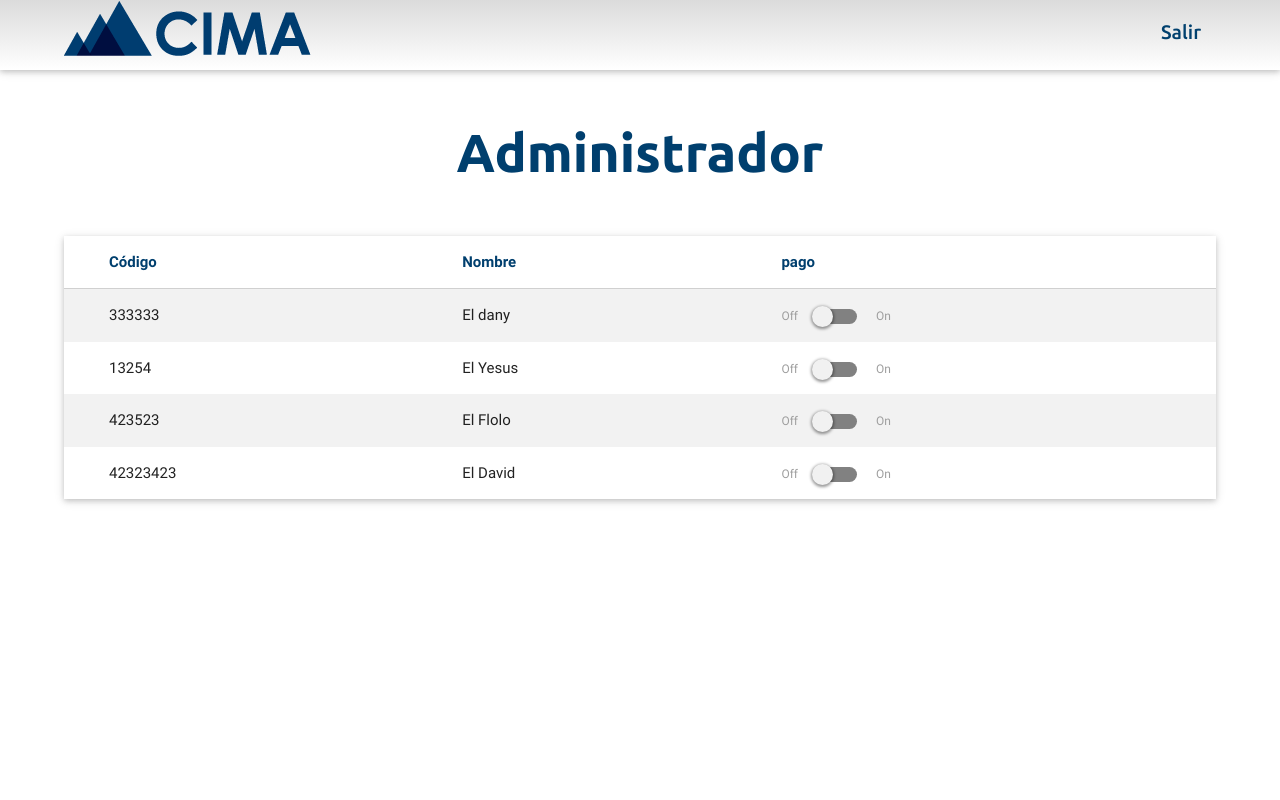
After one commit to Danysaurio/cima, a PHP site: page /admin.html in a window 1280 px wide. The commit adds this page. Run offline with PHP 8.4, Linux system fonts and the light colour scheme.

Commit message:
administrador

```diff
--- /dev/null
+++ b/admin.html
@@ -0,0 +1,109 @@
+<!DOCTYPE html>
+<html lang="es">
+
+<head>
+	<meta charset="utf-8">
+	<meta http-equiv="Content-Type" content="text/html; charset=UTF-8" />
+	<meta name="viewport" content="width=device-width, initial-scale=1, maximum-scale=1.0, user-scalable=no" />
+	<title>Cima</title>
+
+	<!-- CSS  -->
+	<link href="galery/css/least.min.css" rel="stylesheet" />
+	<link href="css/materialize.css" type="text/css" rel="stylesheet" media="screen,projection" />
+	<link href="css/style.css" type="text/css" rel="stylesheet" media="screen,projection" />
+</head>
+
+<body>
+
+	<nav class="white menugradient" role="navigation">
+		<div class="nav-wrapper container">
+			<a id="logo-container" href="#" class="brand-logo"><img src="img/logo.png" alt=""></a>
+			<ul class="right hide-on-med-and-down">
+
+				<li><a href="">Salir</a></li>
+			</ul>
+		</div>
+	</nav>
+
+
+	<section class="container">
+		<h2 class="center our-title title-sesion">Administrador</h2>
+		<table class="striped admin-table z-depth-1">
+			<thead>
+				<tr>
+					<th data-field="id">Código</th>
+					<th data-field="Nombre">Nombre</th>
+					<th data-field="pago">pago</th>
+				</tr>
+			</thead>
+
+			<tbody>
+				<tr>
+					<td>333333</td>
+					<td>El dany</td>
+					<td>
+						<div class="switch">
+							<label>
+								Off
+								<input type="checkbox">
+								<span class="lever"></span> On
+							</label>
+						</div>
+
+					</td>
+				</tr>
+
+				<tr>
+					<td>13254</td>
+					<td>El Yesus</td>
+					<td>
+						<div class="switch">
+							<label>
+								Off
+								<input type="checkbox">
+								<span class="lever"></span> On
+							</label>
+						</div>
+
+					</td>
+				</tr>
+
+				<tr>
+					<td>423523</td>
+					<td>El Flolo</td>
+					<td>
+						<div class="switch">
+							<label>
+								Off
+								<input type="checkbox">
+								<span class="lever"></span> On
+							</label>
+						</div>
+
+					</td>
+				</tr>
+
+				<tr>
+					<td>42323423</td>
+					<td>El David</td>
+					<td>
+						<div class="switch">
+							<label>
+								Off
+								<input type="checkbox">
+								<span class="lever"></span> On
+							</label>
+						</div>
+
+					</td>
+				</tr>
+
+
+			</tbody>
+		</table>
+
+	</section>
+
+</body>
+
+</html>
--- a/css/style.css
+++ b/css/style.css
@@ -400,6 +400,20 @@ login
 	border-radius: 5px;
 }
 
+
+/*================
+*admin
+=================*/
+
+.admin-table td,
+.admin-table th {
+	padding-left: 3em;
+}
+
+.admin-table th {
+	color: #003F6E;
+}
+
 @media only screen and (max-width: 992px) {
 	.parallax-container .section {
 		position: absolute;
```
